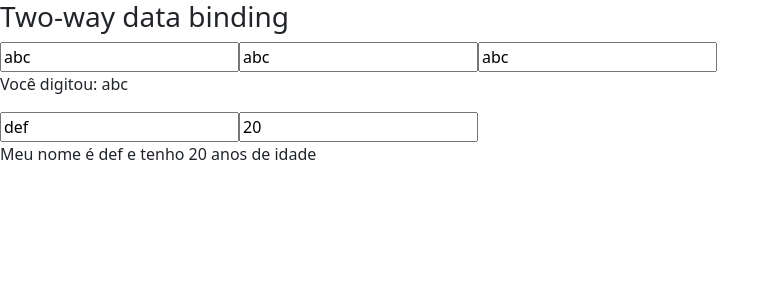
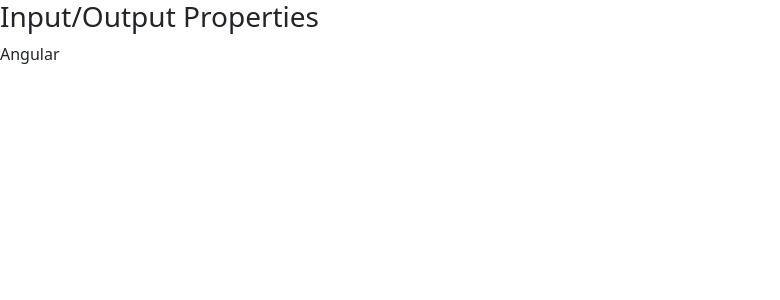
Before and after one commit to saullbrandao/angular-data-binding, an Angular app: page / in a window 1280 px wide. Shown: the top 300 px of the page, without its empty margins (0-780 px from the left). Built offline with nearby package versions, Linux system fonts and the light colour scheme.

Commit message:
input properties

```diff
--- a/src/app/app.module.ts
+++ b/src/app/app.module.ts
@@ -6,9 +6,10 @@
 import { DataBindingComponent } from './data-binding/data-binding.component';
 import { NgbModule } from '@ng-bootstrap/ng-bootstrap';
 import { FormsModule } from '@angular/forms';
+import { InputPropertyComponent } from './input-property/input-property.component';
 
 @NgModule({
-  declarations: [AppComponent, DataBindingComponent],
+  declarations: [AppComponent, DataBindingComponent, InputPropertyComponent],
   imports: [BrowserModule, AppRoutingModule, NgbModule, FormsModule],
   providers: [],
   bootstrap: [AppComponent],
--- a/src/app/data-binding/data-binding.component.html
+++ b/src/app/data-binding/data-binding.component.html
@@ -102,7 +102,7 @@
       >
     </div>
   </article>
-</section> -->
+</section>
 
 <section class="two-way-binding">
   <article>
@@ -130,4 +130,12 @@
       </p>
     </div>
   </article>
-</section>
+</section> -->
+
+<div class="input-output-properties">
+  <article>
+    <h3>Input/Output Properties</h3>
+
+    <app-curso [nome]="nomeDoCurso"></app-curso>
+  </article>
+</div>
--- a/src/app/data-binding/data-binding.component.ts
+++ b/src/app/data-binding/data-binding.component.ts
@@ -20,6 +20,8 @@
     nome: 'def',
     idade: 20,
   };
+
+  nomeDoCurso: string = 'Angular';
 
   getValor() {
     return 1;
--- /dev/null
+++ b/src/app/input-property/input-property.component.html
@@ -0,0 +1 @@
+<p>{{ nomeCurso }}</p>
--- /dev/null
+++ b/src/app/input-property/input-property.component.ts
@@ -0,0 +1,15 @@
+import { Component, Input, OnInit } from '@angular/core';
+
+@Component({
+  selector: 'app-curso',
+  templateUrl: './input-property.component.html',
+  styleUrls: ['./input-property.component.css'],
+})
+export class InputPropertyComponent implements OnInit {
+  @Input('nome')
+  nomeCurso: string = '';
+
+  constructor() {}
+
+  ngOnInit(): void {}
+}
```
Also changed, not shown: src/app/input-property/input-property.component.css (added), 1 other file (tests, documents, lock files or other folders).
